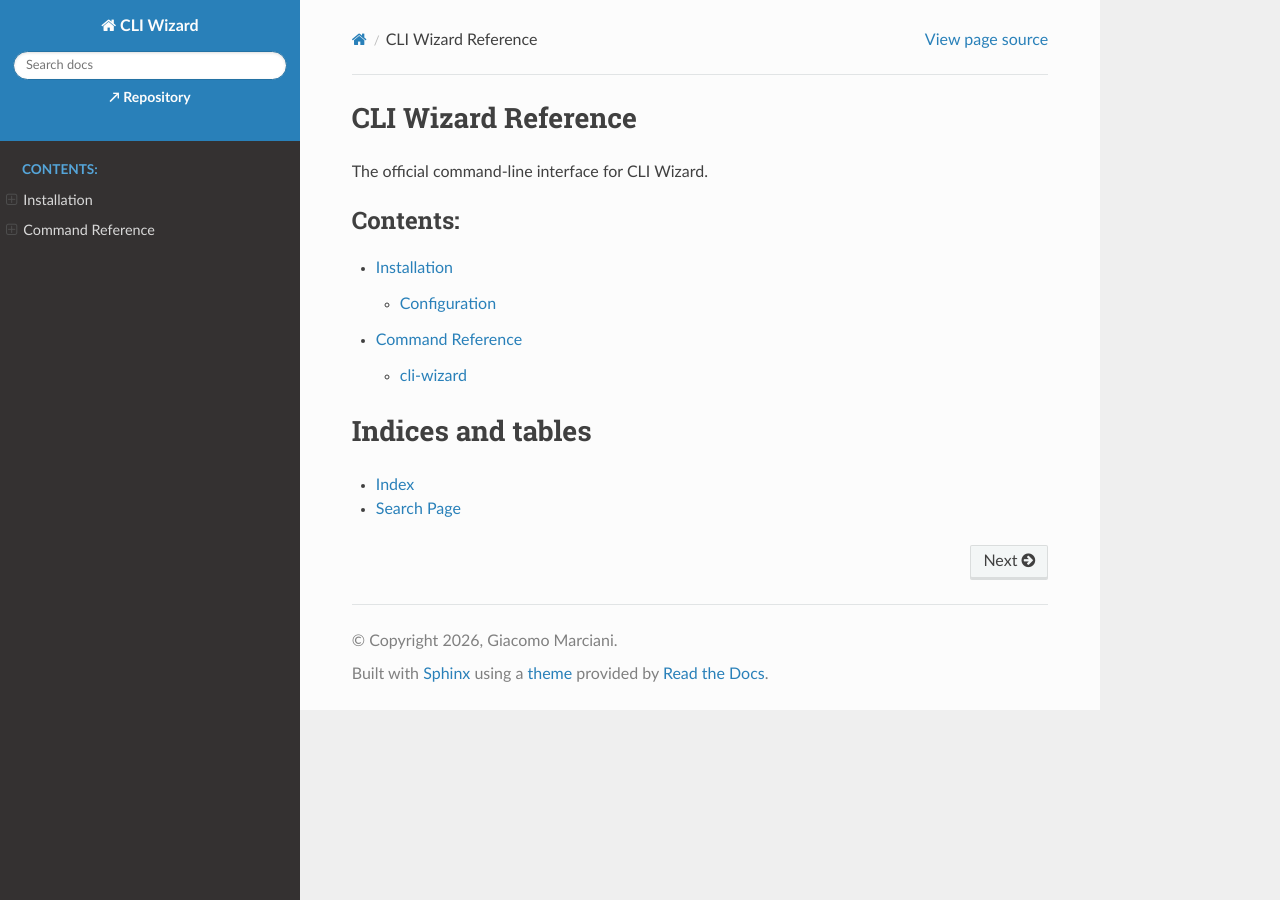
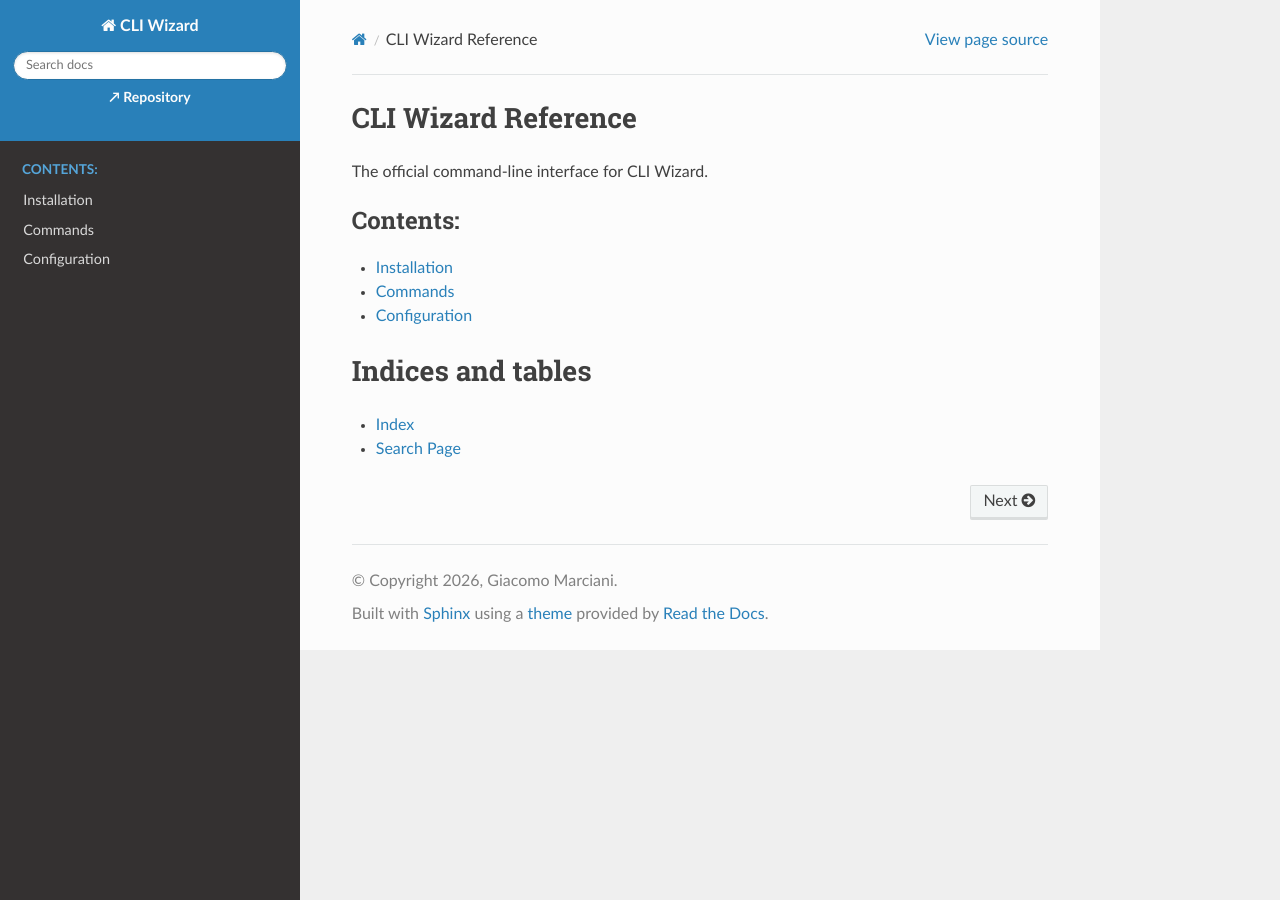
Before and after one commit to gmarciani/cli-wizard, a Sphinx documentation site: the page built from docs/index.rst, in a window 1280 px wide. Built offline with Sphinx 7.4.7 and the Read the Docs theme 3.1.0, drawn with Linux system fonts in a browser that asks for light colours; the version number could not be read and is left out.

Commit message:
[Docs] Add to public docs: config schema, autogenerated with shinx autodoc_pydantic from the config schema.

```diff
--- a/docs/cli.rst
+++ b/docs/commands.rst
@@ -1,13 +1,8 @@
-Command Reference
+Commands
 =================
 
 This section documents all available commands in the CLI Wizard.
 
-cli-wizard
-----------
-
-Generate modern CLI from OpenAPI
-
 .. click:: cli_wizard.cli:main
    :prog: cli-wizard
    :nested: full
--- a/docs/conf.py
+++ b/docs/conf.py
@@ -7,7 +7,7 @@
 # Add src to path for autodoc
 sys.path.insert(0, str(Path(__file__).parent.parent / "src"))
 
-# -- Project information -----------------------------------------------------
+# -- Project information
 project = "CLI Wizard"
 copyright = "2026, Giacomo Marciani"
 author = "Giacomo Marciani"
@@ -17,16 +17,18 @@
 
 release = __version__
 
-# -- General configuration ---------------------------------------------------
+# -- General configuration
 extensions = [
     "sphinx.ext.autodoc",
     "sphinx_click",
+    "sphinx_new_tab_link",
+    "sphinxcontrib.autodoc_pydantic",
 ]
 
 templates_path = ["_templates"]
 exclude_patterns = ["_build", "Thumbs.db", ".DS_Store"]
 
-# -- Options for HTML output -------------------------------------------------
+# -- Options for HTML output
 html_theme = "sphinx_rtd_theme"
 html_static_path = ["_static"]
 
@@ -40,5 +42,12 @@
 # html_logo = "_static/logo.png"
 # html_extra_path = ["_static/CNAME"]
 
-# -- sphinx-click configuration ----------------------------------------------
+# -- sphinx-click configuration
 # This automatically documents Click commands
+
+# -- sphinx_new_tab_link
+new_tab_link_show_external_link_icon = True
+
+# -- autodoc_pydantic
+autodoc_pydantic_model_show_json = False
+autodoc_pydantic_model_show_config_summary = True
--- a/docs/index.rst
+++ b/docs/index.rst
@@ -8,7 +8,8 @@
    :caption: Contents:
 
    installation
-   cli
+   commands
+   configuration
 
 Indices and tables
 ==================
--- a/docs/installation.rst
+++ b/docs/installation.rst
@@ -15,9 +15,6 @@
    cd cli-wizard
    pip install -e .
 
-Configuration
--------------
-
 Verify the installation:
 
 .. code-block:: bash
--- a/pyproject.toml
+++ b/pyproject.toml
@@ -48,6 +48,8 @@
     "sphinx~=9.1",
     "sphinx-click~=6.0",
     "sphinx-rtd-theme~=3.0",
+    "sphinx-new-tab-link~=0.8",
+    "autodoc_pydantic~=2.2",
 ]
 
 [project.scripts]
--- a/src/cli_wizard/templates/cli-wizard.yaml.j2
+++ b/src/cli_wizard/templates/cli-wizard.yaml.j2
@@ -1,7 +1,5 @@
 # CLI Wizard Configuration
-# All parameters use PascalCase naming convention.
-# Reference other parameters with #[ParamName] syntax.
-# Reference environment variables with ${VAR} syntax.
+# See https://gmarciani.github.io/cli-wizard/configuration.html
 
 {% for field in _schema_fields %}
 # {{ field.description }}
```
Also changed, not shown: docs/configuration.rst (added, +10 -0 lines), 1 other file.
